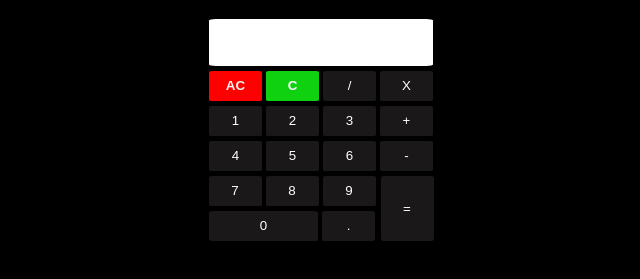
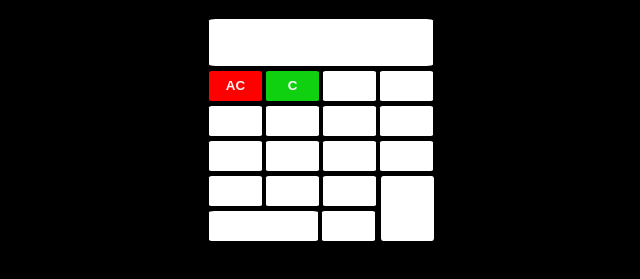
Before and after one commit to chikkuthomas/calc, a plain HTML site: page index.html in a window 1280 px wide. Shown: the part 61-340 px from the top of the page, without its empty margins (319-959 px from the left). Drawn offline with Linux system fonts and the light colour scheme.

Commit message:
Update style.css

```diff
--- a/style.css
+++ b/style.css
@@ -14,7 +14,7 @@ button{
     margin-top: 5px;
     border: none;
     border-radius: 5%;
-    background-color: rgb(26, 24, 24);
+    background-color: rgb(255, 255, 255);
 }
 
 .layer{
```
